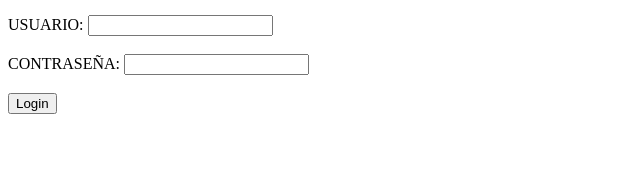
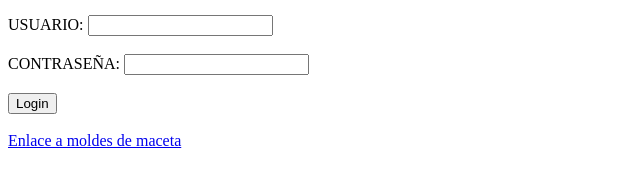
Before and after one commit to romigentile/prep_henry_prueba, a plain HTML site: page login.html in a window 1280 px wide. Shown: the part 119-306 px from the top of the page, without its empty margins (0-640 px from the left). Drawn offline with Linux system fonts and the light colour scheme.

Commit message:
Se agrega el footer a la pagina login

```diff
--- a/login.html
+++ b/login.html
@@ -36,5 +36,10 @@
         <input type="submit" value="Login"> <!--el atributo submit guarda lo que se cargo y lo envia-->
     </form>
 
+    <br>
+
+    <footer>
+        <a  href="https://gauchito3d.com.ar" target="_blank"> Enlace a moldes de maceta </a> <!--con el atributo _blanck hago que se abra en una pestaña nueva-->
+    </footer>
 </body>
 </html>
```
